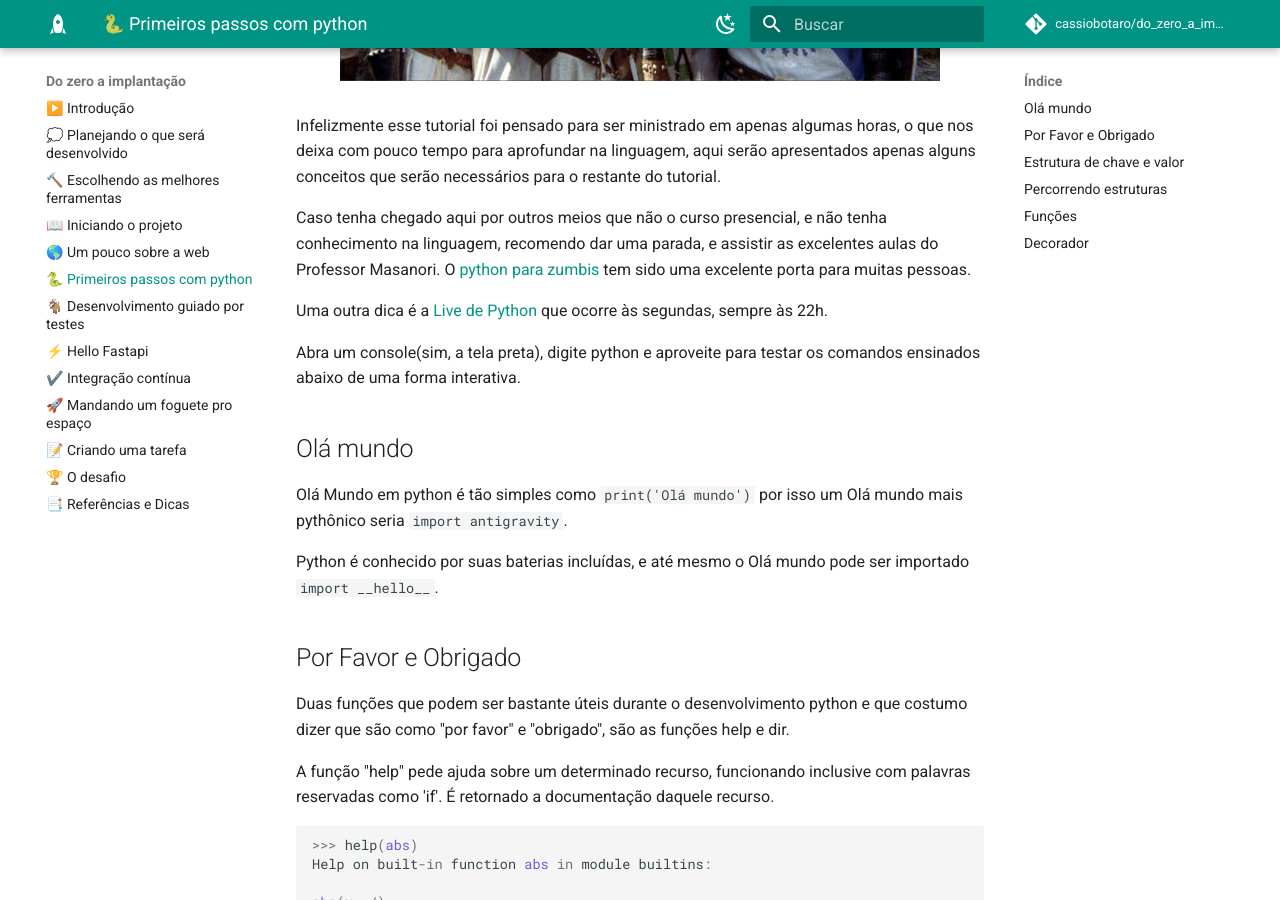
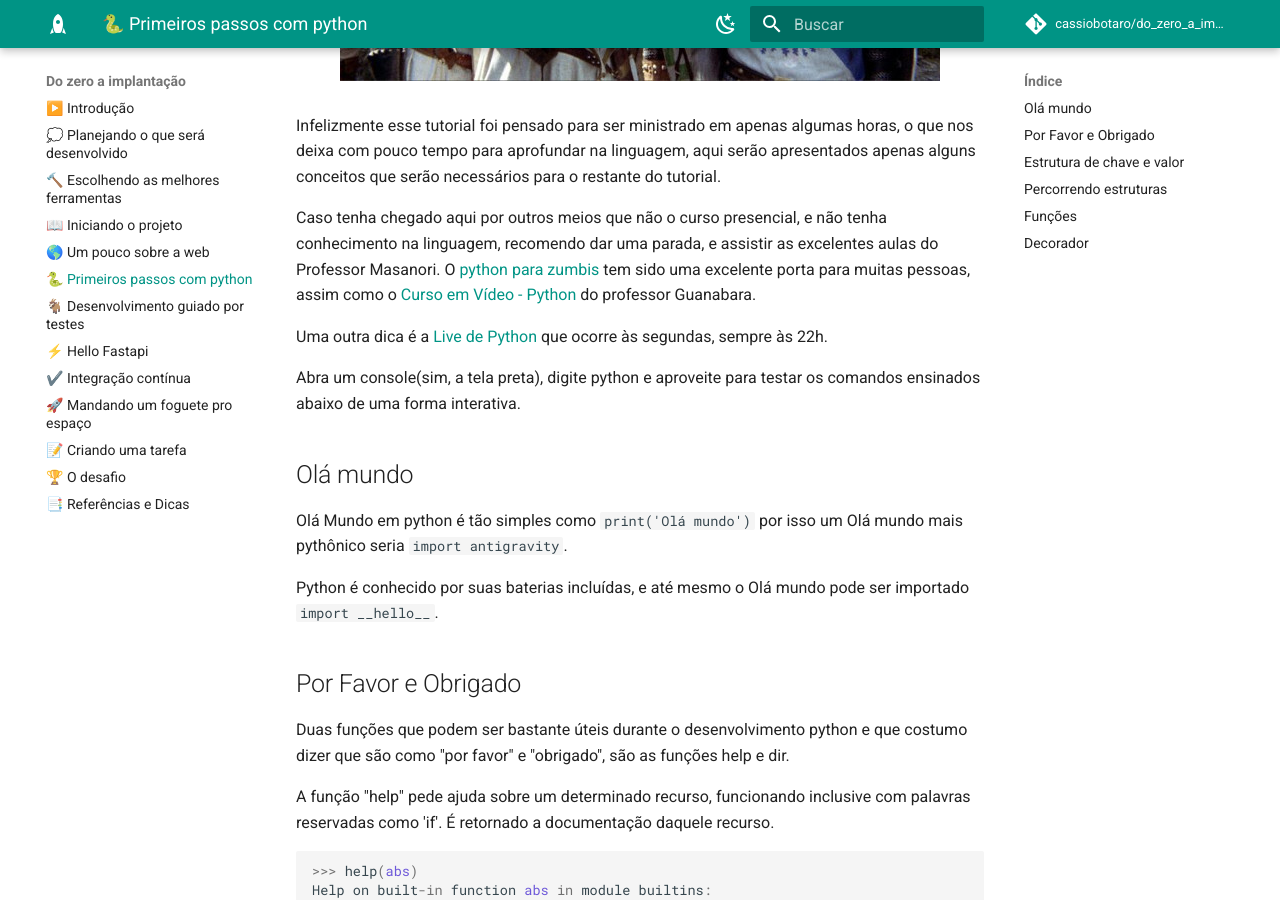
Before and after one commit to cassiobotaro/do_zero_a_implantacao, an MkDocs documentation site: the page built from docs/python.md, in a window 1280 px wide and 900 px high, scrolled down 510 px. Built offline with MkDocs 1.6.1 and Material for MkDocs 9.7.7, drawn with Linux system fonts in a browser that asks for light colours; comment, search, counter and statistics services are not loaded.

Commit message:
Adiciona nova referência de curso de Python
Adiciona o Curso em Video do Professor Guanabara como indicação de conteúdo para aprender Python.

```diff
--- a/docs/python.md
+++ b/docs/python.md
@@ -7,7 +7,7 @@
 
 Infelizmente esse tutorial foi pensado para ser ministrado em apenas algumas horas, o que nos deixa com pouco tempo para aprofundar na linguagem, aqui serão apresentados apenas alguns conceitos que serão necessários para o restante do tutorial.
 
-Caso tenha chegado aqui por outros meios que não o curso presencial, e não tenha conhecimento na linguagem, recomendo dar uma parada, e assistir as excelentes aulas do Professor Masanori. O [python para zumbis](https://www.youtube.com/watch?v=YO58tXerKDc&list=PLUukMN0DTKCtbzhbYe2jdF4cr8MOWClXc&ab_channel=PythonparaZumbis) tem sido uma excelente porta para muitas pessoas.
+Caso tenha chegado aqui por outros meios que não o curso presencial, e não tenha conhecimento na linguagem, recomendo dar uma parada, e assistir as excelentes aulas do Professor Masanori. O [python para zumbis](https://www.youtube.com/watch?v=YO58tXerKDc&list=PLUukMN0DTKCtbzhbYe2jdF4cr8MOWClXc&ab_channel=PythonparaZumbis) tem sido uma excelente porta para muitas pessoas, assim como o [Curso em Vídeo - Python](https://youtu.be/S9uPNppGsGo) do professor Guanabara.
 
 Uma outra dica é a [Live de Python](https://www.youtube.com/c/Dunossauro) que ocorre às segundas, sempre às 22h.
 
```
